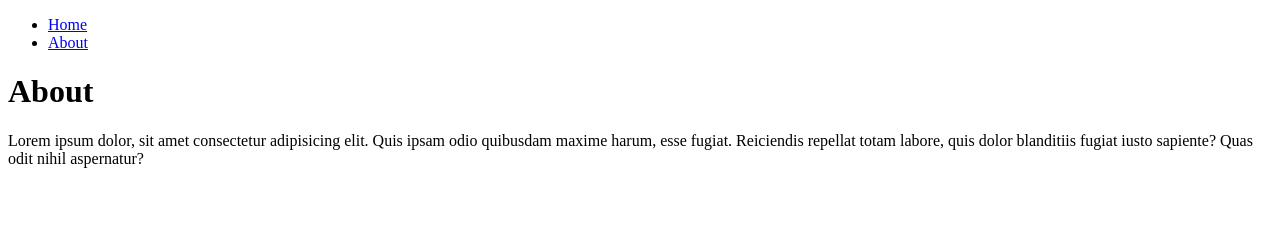
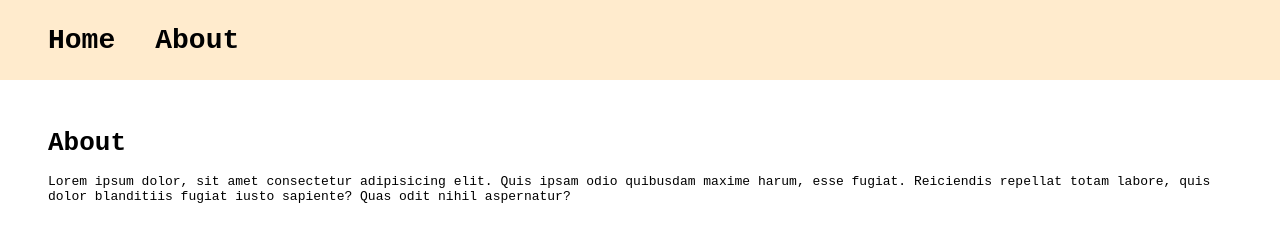
Before and after one commit to crosby7/n320-week12, a website: page views/about/index.html in a window 1280 px wide. Drawn offline with Linux system fonts and the light colour scheme; the site is published under a folder, as on GitHub Pages, so addresses that start at the root find nothing.

Commit message:
relative paths for css

```diff
--- a/views/about/index.html
+++ b/views/about/index.html
@@ -4,7 +4,7 @@
     <meta charset="UTF-8" />
     <meta name="viewport" content="width=device-width, initial-scale=1.0" />
     <title>About - Week 12</title>
-    <link rel="stylesheet" href="/css/styles.css" />
+    <link rel="stylesheet" href="../css/styles.css" />
   </head>
   <body>
     <nav>
```
Also changed, not shown: views/404.html (+1 -1 lines), views/index.html (+1 -1 lines).
